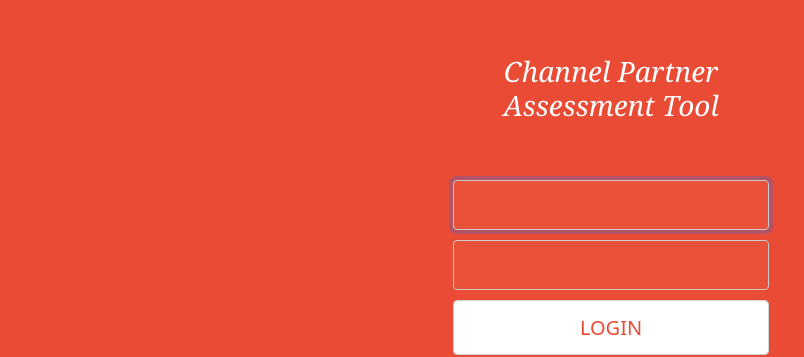
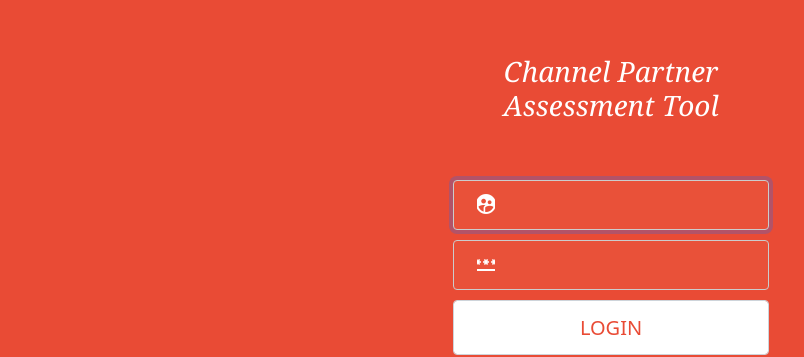
Before and after one commit to nchitha/Assgurnetwork, an Angular app: page /login in a window 1280 px wide. Shown: the part 195-552 px from the top of the page, without its empty margins (29-833 px from the left). Built offline with nearby package versions, Linux system fonts and the light colour scheme.

Commit message:
Login api changes, setting new enviorment url,change services to_services,Adding mat ICON

```diff
--- a/package.json
+++ b/package.json
@@ -10,11 +10,13 @@
   },
   "private": true,
   "dependencies": {
-    "@angular/animations": "~12.2.0",
+    "@angular/animations": "^12.2.6",
+    "@angular/cdk": "^12.2.6",
     "@angular/common": "~12.2.0",
     "@angular/compiler": "~12.2.0",
     "@angular/core": "~12.2.0",
-    "@angular/forms": "~12.2.0",
+    "@angular/flex-layout": "^12.0.0-beta.35",
+    "@angular/forms": "^12.2.6",
     "@angular/material": "^12.2.6",
     "@angular/platform-browser": "~12.2.0",
     "@angular/platform-browser-dynamic": "~12.2.0",
--- a/src/app/auth.service.ts
+++ b/src/app/_services/auth.service.ts
@@ -2,6 +2,7 @@ import { Injectable } from '@angular/core';
 import { HttpHeaders, HttpClient } from '@angular/common/http';
 import { Observable } from 'rxjs';
 
+import { environment } from '../../environments/environment';
 @Injectable({
   providedIn: 'root'
 })
@@ -23,7 +24,7 @@ export class AuthService {
 
     let params = {
       // grant_type: "password",
-      username: credentials.username,
+      email : credentials.username,
       password: credentials.password,
       // client_id: "maruthi-suzuki",
       // client_secret: "test",
@@ -34,7 +35,7 @@ export class AuthService {
     //   body.set(key, params[key]);
     // });
 
-    return this.http.post(`https://cpat-new-user-app.azurewebsites.net/instore/v1/${this.endpoints.login}`, params, { headers: headers });
+    return this.http.post(`${environment.apiUrl}/user/login`, params, { headers: headers });
 
   }
 }
--- a/src/app/app.module.ts
+++ b/src/app/app.module.ts
@@ -7,7 +7,7 @@ import { HttpClientModule } from '@angular/common/http';
 import { AppComponent } from './app.component';
 import { LoginComponent } from './login/login.component';
 import { DashboardComponent } from './dashboard/dashboard.component';
-
+import {MatIconModule} from '@angular/material/icon';
 @NgModule({
   declarations: [
     AppComponent,
@@ -19,7 +19,8 @@ import { DashboardComponent } from './dashboard/dashboard.component';
     AppRoutingModule,
     FormsModule,
     ReactiveFormsModule,
-    HttpClientModule
+    HttpClientModule,
+    MatIconModule
   ],
   providers: [],
   bootstrap: [AppComponent]
--- a/src/app/login/login.component.html
+++ b/src/app/login/login.component.html
@@ -6,9 +6,11 @@
         <form [formGroup]="login" (submit)="loginSubmit()">
             <div class="login-fields">
                 <div class="form-group">
+                    <mat-icon>supervised_user_circle</mat-icon>
                     <input type="text" autofocus name="username" formControlName="username" class="form-control padding">
                 </div>
                 <div class="form-group">
+                    <mat-icon>password</mat-icon>
                     <input type="password" name="password" formControlName="password" class="form-control padding">
                 </div>
                     <!-- <div class="forgot-pswd">
--- a/src/app/login/login.component.scss
+++ b/src/app/login/login.component.scss
@@ -56,3 +56,17 @@
     width: 316px;
     font-size: 20px;
   }
+
+  .mat-icon {
+    justify-content: center;
+    width: 18px;
+    height: 50px;
+    position: absolute;
+    display: flex;
+    left: 24px;
+    top: 12px;
+    color: #fff;
+  }
+  .form-group{
+    position: relative;
+  }
--- a/src/app/login/login.component.ts
+++ b/src/app/login/login.component.ts
@@ -1,8 +1,7 @@
 import { Component, OnInit } from '@angular/core';
 import { Validators, FormGroup, FormBuilder } from '@angular/forms';
 import { Router, ActivatedRoute } from '@angular/router';
-import { AuthService } from '../auth.service';
-
+import { AuthService } from '../_services/auth.service';
 @Component({
   selector: 'app-login',
   templateUrl: './login.component.html',
--- a/src/environments/environment.prod.ts
+++ b/src/environments/environment.prod.ts
@@ -1,3 +1,4 @@
 export const environment = {
-  production: true
+  production: true,
+  apiUrl : 'https://cpat-user-service.azurewebsites.net/api/v1/'
 };
--- a/src/environments/environment.ts
+++ b/src/environments/environment.ts
@@ -3,7 +3,8 @@
 // The list of file replacements can be found in `angular.json`.
 
 export const environment = {
-  production: false
+  production: false,
+  apiUrl : 'https://cpat-user-service.azurewebsites.net/api/v1/',
 };
 
 /*
--- a/src/index.html
+++ b/src/index.html
@@ -5,6 +5,8 @@
   <title>Assgurnetwork</title>
   <base href="/">
   <meta name="viewport" content="width=device-width, initial-scale=1">
+  <link href="https://fonts.googleapis.com/icon?family=Material+Icons" rel="stylesheet">
+
   <link rel="icon" type="image/x-icon" href="favicon.ico">
 </head>
 <body>
```
Also changed, not shown: 2 other files (tests, documents, lock files or other folders).
